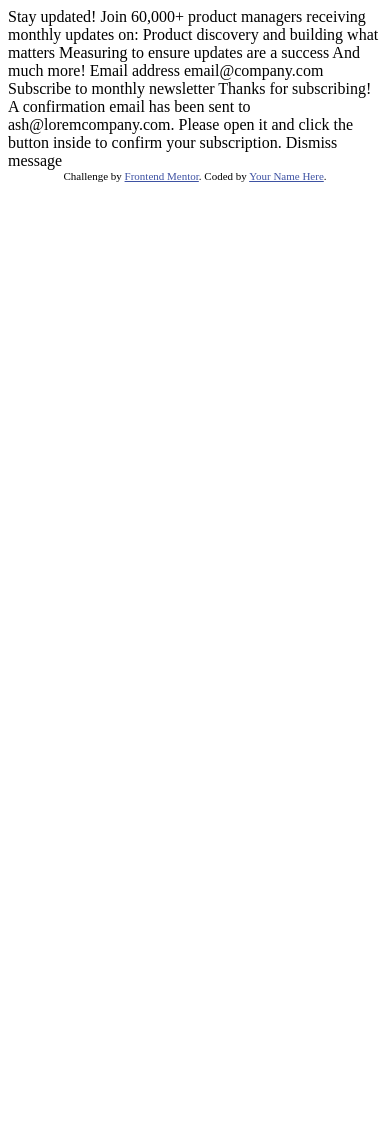
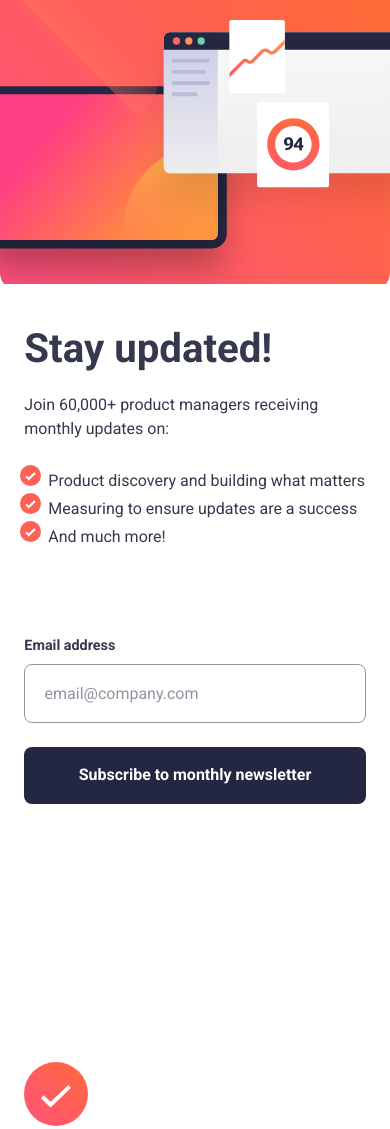
Before and after one commit to Adriverion/newsletter-sign-up-form-with-success-message, a plain HTML site: page index.html in a window 390 px wide. Shown: the top 1129 px of the page. Before the commit the page ends 844 px from the top, so only its background shows below. Drawn offline with nearby package versions, Linux system fonts and the light colour scheme.

Commit message:
the first styles and structure for the mobile view have been added

```diff
--- /dev/null
+++ b/css/styles.css
@@ -0,0 +1,153 @@
+@import url('https://fonts.googleapis.com/css2?family=Roboto:ital,wght@0,100;0,300;0,400;0,500;0,700;0,900;1,100;1,300;1,400;1,500;1,700;1,900&display=swap');
+
+:root {
+    --tomato: #ff6257;
+    --dark-slate-grey: #242742;
+    --charcoal-grey: #36384e;
+    --grey:#9294a0;
+    --white: #ffffff;
+    --input-gradient: linear-gradient(90deg, var(--tomato) 10%, #fe693f 100%);
+    --font-base: 16px;
+    --font-sm: .9rem;
+    --font-bg: clamp(2.5rem, 2.1699rem + 1.4085vw, 3.4375rem);
+    --max-form-size: 58rem;
+    --max-success-size: 31.56rem;
+    --spacing-s: .5rem;
+    --spacing-m: 1.5rem;
+    --spacing-l: 2.5rem;
+    --fluid-0-m: clamp(0rem, -0.5282rem + 2.2535vw, var(--spacing-m));
+    --input-padding: 1.2rem;
+    --input-border-radius: .5rem;
+}
+
+* {
+    box-sizing: border-box;
+    padding: 0;
+    margin: 0;
+}
+
+html {
+    font-family: "Roboto", sans-serif;
+    font-size: var(--font-base);
+    background-color: var(--charcoal-grey);
+}
+
+.box {
+    width: 100%;
+    min-height: 100vh;
+    background-color: var(--white);
+    padding: var(--fluid-0-m);
+    padding-block-end: var(--spacing-l);
+}
+
+.box__text-content,
+.form__form-content,
+.message__button,
+.message__icon {
+    padding: 0 var(--spacing-m);
+}
+
+.box__text-content {
+    display: flex;
+    flex-direction: column;
+    gap: var(--spacing-m);
+}
+
+.box__title,
+.box__text {
+    color: var(--charcoal-grey);
+}
+
+.box__title {
+    font-weight: 700;
+    line-height: 1;
+    font-size: var(--font-bg);
+}
+
+.box__text {
+    line-height: 1.5;
+    font-weight: 400;
+}
+
+.box__text--small {
+    font-size: var(--font-sm);
+    font-weight: 700;
+}
+
+.box__button {
+    cursor: pointer;
+    border-style: none;
+    border-radius: var(--input-border-radius);
+    font-weight: 700;
+    padding: var(--input-padding);
+    width: 100%;
+    background-color: var(--dark-slate-grey);
+    color: var(--white);
+}
+
+.box__button:hover {
+    background: var(--input-gradient);
+}
+
+.form {
+    display: flex;
+    flex-direction: column;
+    gap: var(--spacing-l);
+    max-width: var(--max-form-size);
+}
+
+.form__coverpage {
+    width: 100%;
+}
+
+.form__coverpage-img {
+    width: inherit;
+    height: 17.75rem;
+    object-fit: cover;
+}
+
+.form__list {
+    list-style-image: url("../assets/images/icon-list.svg");
+    padding-inline-start: var(--spacing-m);
+}
+
+.form__form-content {
+    display: flex;
+    flex-direction: column;
+}
+
+.form__form-content,
+.message__button {
+    margin-block-start: auto;
+}
+
+.form__label {
+    margin-block-end: var(--spacing-s);
+}
+
+.form__input {
+    border: .1rem solid var(--grey);
+    border-radius: var(--input-border-radius);
+    padding: var(--input-padding);
+    margin-block-end: var(--spacing-m);
+}
+
+.form__input::placeholder {
+    font-weight: 400;
+    color: var(--grey);
+}
+
+.message {
+    display: flex;
+    flex-direction: column;
+    gap: var(--spacing-m);
+}
+
+.message__icon {
+    box-sizing: content-box;
+    margin-block-start: auto;
+    width: 4rem;
+}
+
+.attribution { font-size: 11px; text-align: center; }
+.attribution a { color: hsl(228, 45%, 44%); }
--- a/index.html
+++ b/index.html
@@ -2,51 +2,61 @@
 <html lang="en">
 <head>
   <meta charset="UTF-8">
-  <meta name="viewport" content="width=device-width, initial-scale=1.0"> <!-- displays site properly based on user's device -->
-
+  <meta name="viewport" content="width=device-width, initial-scale=1.0">
   <link rel="icon" type="image/png" sizes="32x32" href="./assets/images/favicon-32x32.png">
-
+  <link rel="stylesheet" href="https://cdnjs.cloudflare.com/ajax/libs/normalize/8.0.1/normalize.min.css" integrity="sha512-NhSC1YmyruXifcj/KFRWoC561YpHpc5Jtzgvbuzx5VozKpWvQ+4nXhPdFgmx8xqexRcpAglTj9sIBWINXa8x5w==" crossorigin="anonymous" referrerpolicy="no-referrer" />
+  <link rel="stylesheet" href="css/styles.css">
   <title>Frontend Mentor | Newsletter sign-up form with success message</title>
-
-  <!-- Feel free to remove these styles or customise in your own stylesheet 👍 -->
-  <style>
-    .attribution { font-size: 11px; text-align: center; }
-    .attribution a { color: hsl(228, 45%, 44%); }
-  </style>
 </head>
 <body>
+  <main>
+    <article class="box form">
+      <picture class="form__coverpage">
+        <img class="form__coverpage-img" src="./assets/images/illustration-sign-up-mobile.svg" alt="coverpage">
+      </picture>
+      <section class="box__text-content">
+        <header>
+          <h2 class="box__title">Stay updated!</h2>
+        </header>
+        <p class="box__text">
+          Join 60,000+ product managers receiving monthly updates on:
+        </p>
+        <ul class="form__list">
+          <li class="box__text form__list-item">Product discovery and building what matters</li>
+          <li class="box__text form__list-item">Measuring to ensure updates are a success</li>
+          <li class="box__text form__list-item">And much more!</li>
+        </ul>
+      </section>
+      <form class="form__form-content" action="#">
+        <label class="box__text box__text--small form__label" for="newsletter-email">Email address</label>
+        <input class="form__input" name="newsletter-email" type="email" placeholder="email@company.com" required>
+        <button class="box__button" type="submit"> Subscribe to monthly newsletter</button>
+      </form>
+    </article>
 
-  <!-- Sign-up form start -->
 
-  Stay updated!
 
-  Join 60,000+ product managers receiving monthly updates on:
+    <aside class="box message">
+      <img class="message__icon" src="./assets/images/icon-success.svg" alt="success icon">
+      <section class="box__text-content">
+        <header class="message__header">
+          <h2 class="box__title">Thanks for subscribing!</h2>
+        </header>
+        <p class="box__text">
+          A confirmation email has been sent to <strong>ash@loremcompany.com</strong>.
+          Please open it and click the button inside to confirm your subscription.
+        </p>
+      </section>
+      <div class="message__button">
+        <button class="box__button">Dismiss message</button>
+      </div>
+    </aside>
+  </main>
 
-  Product discovery and building what matters
-  Measuring to ensure updates are a success
-  And much more!
 
-  Email address
-  email@company.com
-
-  Subscribe to monthly newsletter
-
-  <!-- Sign-up form end -->
-
-  <!-- Success message start -->
-
-  Thanks for subscribing!
-
-  A confirmation email has been sent to ash@loremcompany.com.
-  Please open it and click the button inside to confirm your subscription.
-
-  Dismiss message
-
-  <!-- Success message end -->
-
-  <div class="attribution">
+  <footer class="attribution">
     Challenge by <a href="https://www.frontendmentor.io?ref=challenge" target="_blank">Frontend Mentor</a>.
     Coded by <a href="#">Your Name Here</a>.
-  </div>
+  </footer>
 </body>
 </html>
```
